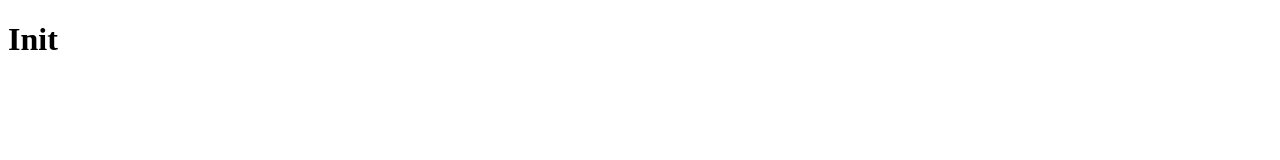
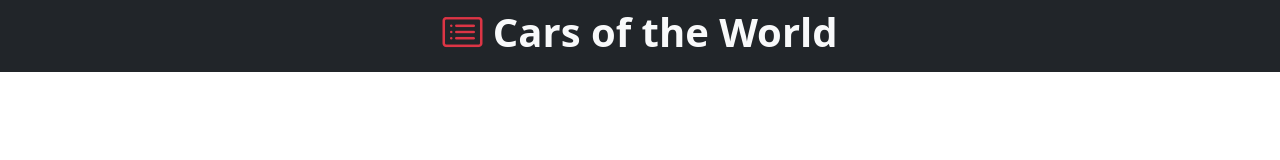
Before and after one commit to Zyar3k/cars-of-the-world, a website: page index.html in a window 1280 px wide. Drawn offline with nearby package versions, Linux system fonts and the light colour scheme.

Commit message:
Add bs to project, add navbar

```diff
--- a/index.html
+++ b/index.html
@@ -4,10 +4,23 @@
     <meta charset="UTF-8" />
     <meta http-equiv="X-UA-Compatible" content="IE=edge" />
     <meta name="viewport" content="width=device-width, initial-scale=1.0" />
-    <title>Cars of the world</title>
+    <link rel="stylesheet" href="css/main.min.css" />
+    <link
+      rel="stylesheet"
+      href="https://cdn.jsdelivr.net/npm/bootstrap-icons@1.5.0/font/bootstrap-icons.css"
+    />
+    <title>Cars of the World</title>
   </head>
   <body>
-    <h1>Init</h1>
+    <nav class="navbar navbar-expand-md bg-dark">
+      <div class="container-xxl justify-content-center">
+        <h1 class="fw-bold text-light align-center">
+          <i class="bi bi-card-list text-danger"></i>
+          Cars of the World
+        </h1>
+      </div>
+    </nav>
+
     <script src="main.js"></script>
   </body>
 </html>
--- /dev/null
+++ b/scss/main.scss
@@ -0,0 +1,2 @@
+// import bs
+@import '../node_modules/bootstrap/scss/bootstrap.scss';
```
Also changed, not shown: package.json (added, +14 -0 lines), css/main.min.css (added), 3 other files.
